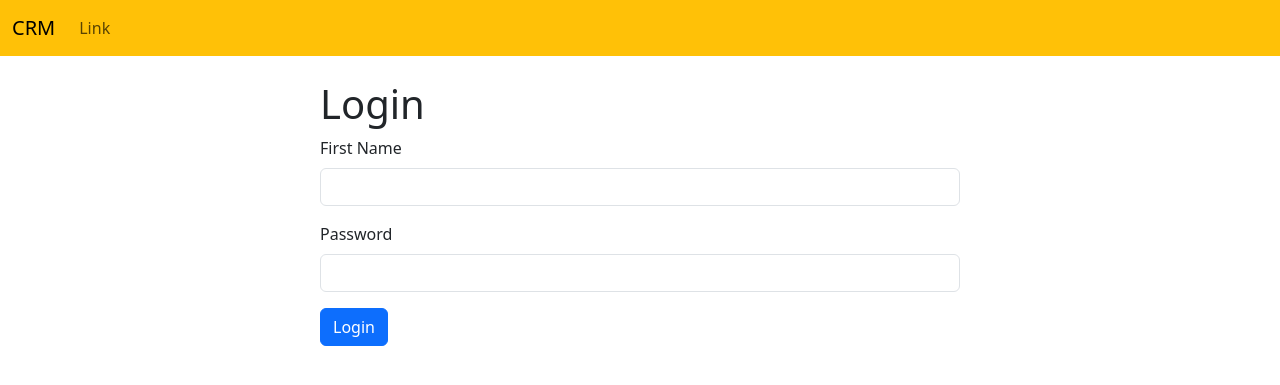
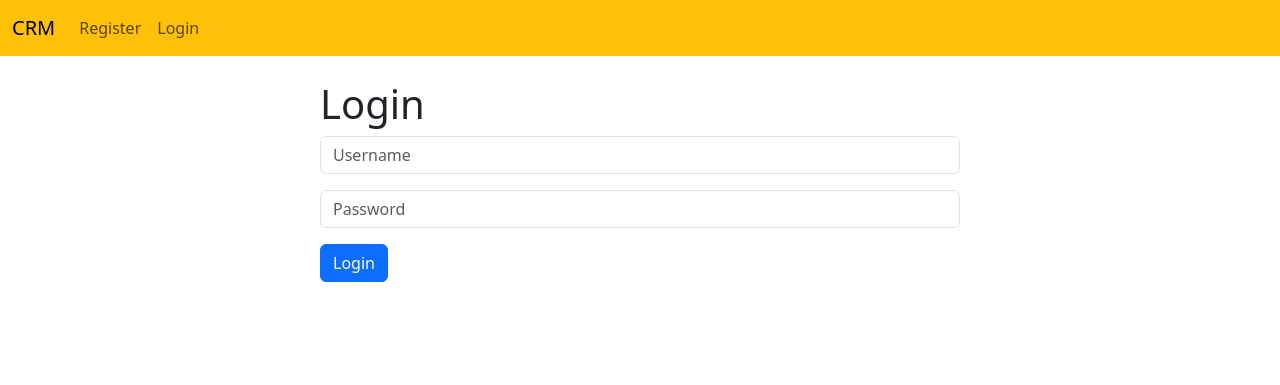
Before and after one commit to AnaghDeshpande/crm_application, a Django app: page / in a window 1280 px wide. Shown: the top 385 px of the page. Run offline with Django 4.2, Linux system fonts and the light colour scheme.

Commit message:
created user registration form

```diff
--- a/crm/website/templates/base.html
+++ b/crm/website/templates/base.html
@@ -9,6 +9,17 @@
   <body>
     {% include "navbar.html" %}
     <br>
+    {% if messages %}
+      {% for message in messages %}
+
+        <div class="alert alert-warning alert-dismissible fade show" role="alert">
+          {{ message }}
+          <button type="button" class="btn-close" data-bs-dismiss="alert" aria-label="Close"></button>
+        </div>
+
+        </div>
+      {% endfor %}
+    {% endif %}
     {% block content %}
     {% endblock %}
     <script src="https://cdn.jsdelivr.net/npm/bootstrap@5.3.5/dist/js/bootstrap.bundle.min.js" integrity="sha384-k6d4wzSIapyDyv1kpU366/PK5hCdSbCRGRCMv+eplOQJWyd1fbcAu9OCUj5zNLiq" crossorigin="anonymous"></script>
--- a/crm/website/templates/home.html
+++ b/crm/website/templates/home.html
@@ -1,29 +1,29 @@
 {% extends "base.html" %}
 
+
 {% block content %}
-
+<div class="col-md-6 offset-md-3">
     {% if user.is_authenticated %}
 
-    <h1>Hello WOrld!!</h1>
+    <h1>Hello {{ user.username }} </h1>
 
     {% else %}
 
-        <div class="col-md-6 offset-md-3">
             <h1>Login</h1>
 
             <form method="POST" action="{% url 'home' %}">
                 {% csrf_token %}
                     <div class="mb-3">
-                    <label for="exampleInputEmail1" class="form-label">First Name</label>
-                    <input type="text" class="form-control" id="exampleInputEmail1" aria-describedby="emailHelp" required>
+                        <input type="text" class="form-control" name="username", placeholder="Username" required>
+
                     </div>
                     <div class="mb-3">
-                    <label for="exampleInputPassword1" class="form-label">Password</label>
-                    <input type="password" class="form-control" id="exampleInputPassword1" required>
+                        <input type="password" class="form-control" name="password", placeholder="Password" required>
                     </div>
                     <button type="submit" class="btn btn-primary">Login</button>
             </form>
-        </div>
+
 
     {% endif %}
+</div>
 {% endblock %}
--- a/crm/website/templates/navbar.html
+++ b/crm/website/templates/navbar.html
@@ -6,33 +6,19 @@
     </button>
     <div class="collapse navbar-collapse" id="navbarSupportedContent">
       <ul class="navbar-nav me-auto mb-2 mb-lg-0">
-        {% comment %} <li class="nav-item">
-          <a class="nav-link active" aria-current="page" href="#">Home</a>
-        </li> {% endcomment %}
-        <li class="nav-item">
-          <a class="nav-link" href="#">Link</a>
-        </li>
-        {% comment %}
-        <li class="nav-item dropdown">
-          <a class="nav-link dropdown-toggle" href="#" role="button" data-bs-toggle="dropdown" aria-expanded="false">
-            Dropdown
-          </a>
-          <ul class="dropdown-menu">
-            <li><a class="dropdown-item" href="#">Action</a></li>
-            <li><a class="dropdown-item" href="#">Another action</a></li>
-            <li><hr class="dropdown-divider"></li>
-            <li><a class="dropdown-item" href="#">Something else here</a></li>
-          </ul>
-        </li>
-        <li class="nav-item">
-          <a class="nav-link disabled" aria-disabled="true">Disabled</a>
-        </li>
-      </ul>
-      <form class="d-flex" role="search">
-        <input class="form-control me-2" type="search" placeholder="Search" aria-label="Search">
-        <button class="btn btn-outline-success" type="submit">Search</button>
-      </form>
-      {% endcomment %}
+        {% if user.is_authenticated %}
+          <li class="nav-item">
+            <a class="nav-link" href={% url 'logout' %}>Logout</a>
+          </li>
+        {% else %}
+          <li class="nav-item">
+            <a class="nav-link" href={% url 'register' %}>Register</a>
+          </li>
+          <li class="nav-item">
+            <a class="nav-link" href={% url 'home' %}>Login</a>
+          </li>
+        {% endif %}
+
     </div>
   </div>
 </nav>
--- a/crm/website/urls.py
+++ b/crm/website/urls.py
@@ -4,6 +4,7 @@ from . import views
 urlpatterns = [
     path('', views.home, name="home"),
     # path('login/', views.login_user, name='login'),
-    # path('logout/', views.logout_user, name='logout'),
+    path('logout/', views.logout_user, name='logout'),
+    path('register/', views.register_user, name='register'),
 
 ]
--- a/crm/website/views.py
+++ b/crm/website/views.py
@@ -1,13 +1,49 @@
-from django.shortcuts import render
+from django.shortcuts import render, redirect
 from django.contrib.auth import authenticate, login, logout
 from django.contrib import messages
+from .form import SignUpForm
 
 # Create your views here.
 def home(request):
-    return render(request, 'home.html', {})
+
+    if request.method == 'POST':
+        username = request.POST['username']
+        password = request.POST['password']
+
+        user = authenticate(request, username=username, password=password)
+        if user is not None:
+            login(request, user)
+            messages.success(request, "You have been logged in")
+            return redirect('home')
+        else:
+            messages.success(request, "There Was An Error Logging In, Please Try Again...")
+            return redirect('home')
+
+    else:
+        return render(request, 'home.html', {})
 
 def login_user(request):
     pass
 
 def logout_user(request):
-    pass
+    logout(request)
+    messages.success(request, "You have been logged out successfully.")
+    return redirect('home')
+
+def register_user(request):
+    if request.method == 'POST':
+        form = SignUpForm(request.POST)
+        if form.is_valid():
+            form.save()
+            # Authenticate and Login
+            username = form.cleaned_data['username']
+            password = form.cleaned_data['password1']
+            user = authenticate(request, username=username, password=password)
+            login(request, user)
+            messages.success(request, "You have registered successfully.")
+            return redirect('home')
+    else:
+        form = SignUpForm()
+        return render(request, 'register.html', {'form':form})
+
+    return render(request, 'register.html', {'form':form})
```
Also changed, not shown: crm/website/form.py (added, +32 -0 lines), crm/website/templates/register.html (added, +26 -0 lines).
